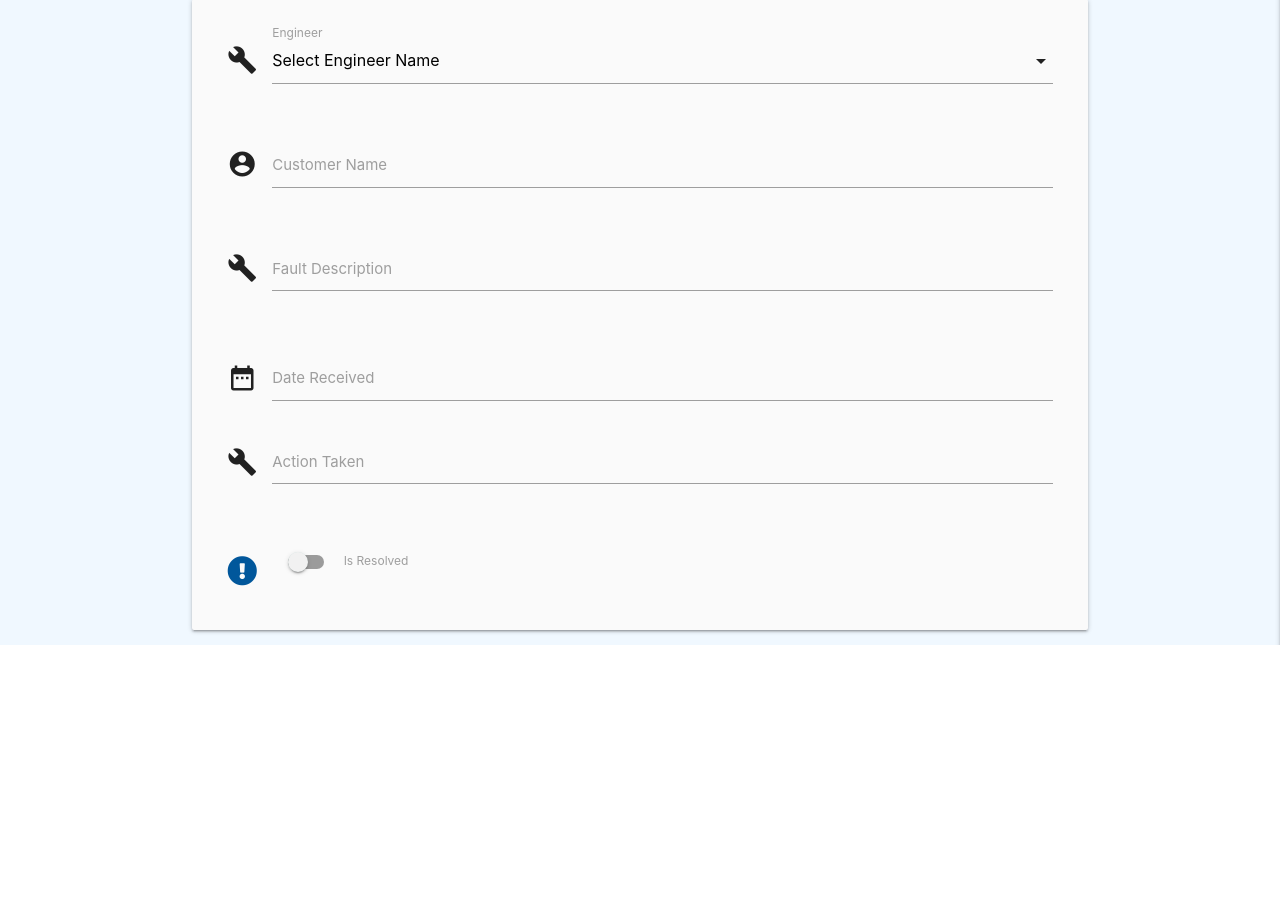
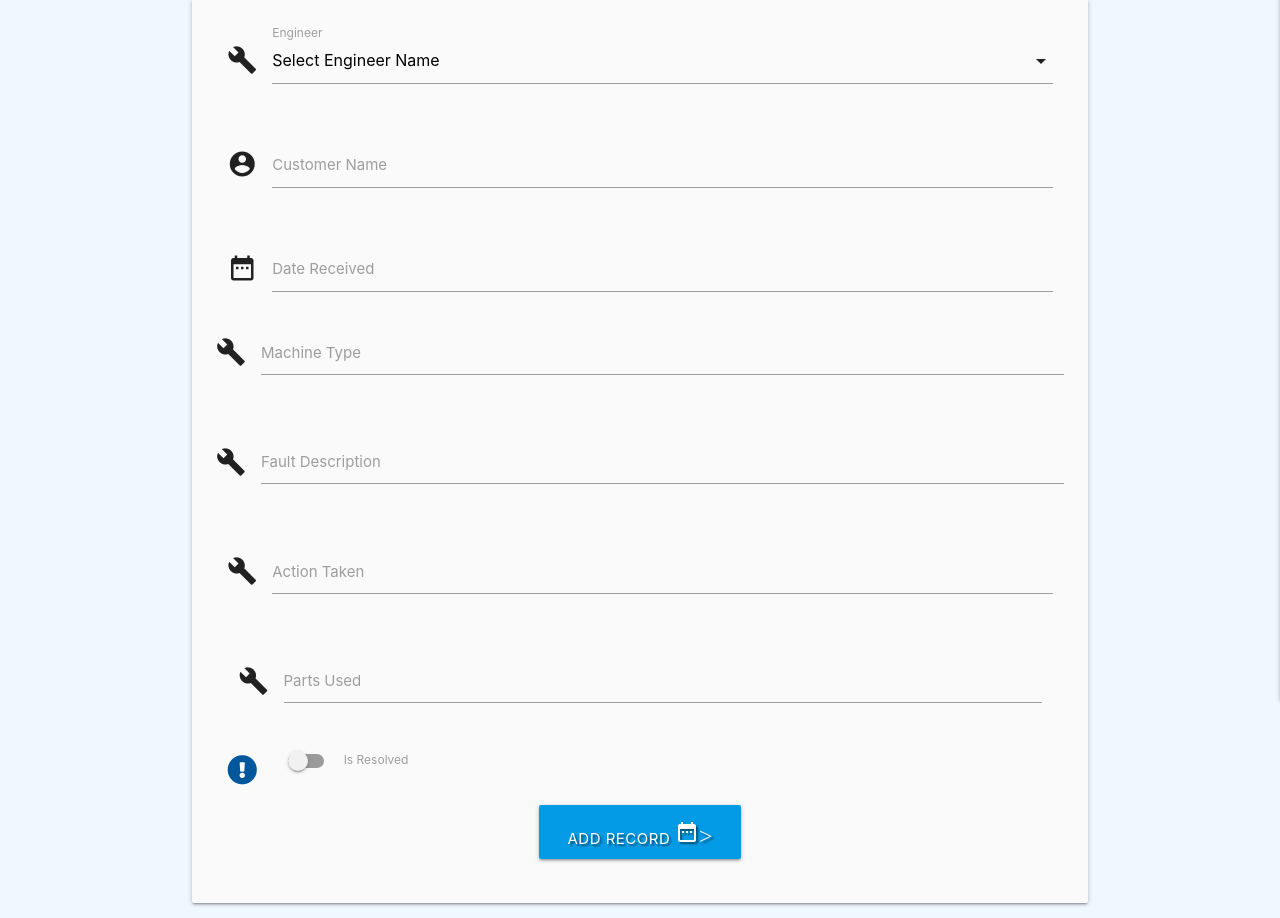
Before and after one commit to marks530/ms3_project, a Flask app: page /add_record in a window 1280 px wide. Shown: the part 160-1078 px from the top of the page. Before the commit the page ends 805 px from the top, so only its background shows below. Run offline with Flask 2, Linux system fonts and the light colour scheme; data that the repository does not hold is empty; some libraries are stand-ins or nearby versions.

Commit message:
Allow user to submit records to database

```diff
--- a/app.py
+++ b/app.py
@@ -95,8 +95,24 @@ def logout():
     session.pop("user")
     return redirect(url_for("login"))
 
-@app.route("/add_record")
+@app.route("/add_record", methods=["GET","POST"])
 def add_record():
+    if request.method == "POST":
+        is_resolved = "Yes" if request.form.get("is_resolved") else "No"
+        record = {
+            "engineer_name": request.form.get("username"),
+            "customer_name": request.form.get("customer_name"),
+            "date_received": request.form.get("date_received"),
+            "machine_type": request.form.get("machine_type"),
+            "fault_description": request.form.get("fault_description"),
+            "action_taken": request.form.get("action_taken"),
+            "parts_used": request.form.get("parts_used"),
+            "is_resolved": request.form.get("is_resolved")
+
+        }
+        mongo.db.serviceReports.insert_one(record)
+        flash("Record successfully added")
+        return redirect(url_for("get_serviceReports"))
     usernames = mongo.db.users.find().sort("username", 1)
     return render_template("add_record.html", usernames=usernames)
 
--- a/templates/add_record.html
+++ b/templates/add_record.html
@@ -5,7 +5,8 @@
 
 
 <div class="row card-panel grey lighten-5">
-    <form class="col s12" method="POST" action="">
+    <form class="col s12" method="POST" action="{{ url_for('add_record') }}">
+        <!-- user selection -->
         <div class="row">
             <div class="input-field col s12">
                 <i class="material-icons prefix">build</i>
@@ -18,7 +19,7 @@
                 <label for="username">Engineer</label>
               </div>
         </div>
-
+        <!-- customer name -->
         <div class="row">
             <div class="input-field col s12">
                 <i class="material-icons prefix">account_circle</i>
@@ -27,6 +28,24 @@
                 <label for="customer_name">Customer Name</label>
             </div>
         </div>
+        <!-- date received -->
+        <div class="row">
+            <div class="input-field col s12">
+                <i class="material-icons prefix">date_range</i>
+                <input id="date_received" name="date_received" type="text"
+                class="datepicker validate" required>
+                <label for="date_received">Date Received</label>
+            </div>
+            <!-- machine type-->
+            <div class="row">
+                <div class="input-field col s12">
+                    <i class="material-icons prefix">build</i>
+                    <textarea id="machine_type" name="machine_type" minlength="5"
+                        maxlength="200" class="materialize-textarea validate" required></textarea>
+                    <label for="machine_type">Machine Type</label>
+                </div>
+            </div>
+            <!-- fault description-->
         <div class="row">
             <div class="input-field col s12">
                 <i class="material-icons prefix">build</i>
@@ -35,13 +54,7 @@
                 <label for="fault_description">Fault Description</label>
             </div>
         </div>
-        <div class="row">
-            <div class="input-field col s12">
-                <i class="material-icons prefix">date_range</i>
-                <input id="date_received" name="date_received" type="text"
-                class="datepicker validate" required>
-                <label for="date_received">Date Received</label>
-            </div>
+            <!-- action taken -->
             <div class="input-field col s12">
                 <i class="material-icons prefix">build</i>
                 <textarea id="action_taken" name="action_taken" minlength="5"
@@ -49,6 +62,14 @@
                 <label for="action_taken">Action Taken</label>
             </div>
         </div>
+        <!-- parts used -->
+        <div class="input-field col s12">
+            <i class="material-icons prefix">build</i>
+            <textarea id="parts_used" name="parts_used" minlength="5"
+                maxlength="200" class="materialize-textarea validate" required></textarea>
+            <label for="parts_used">Parts Used</label>
+        </div>
+        <!-- is resolved lever -->
         <div class="row">
             <div class="input-field col s12">
                 <div class="switch">
@@ -61,6 +82,15 @@
                 </div>
             </div>
         </div>
+        <!-- submit button -->
+        <div class="row">
+            <div class="col s12 center-align">
+                <button type="submit" class="btn-large light-blue darken-1 text-shadow">
+                    Add Record <i class="material-icons prefix">date_range></i>
+                </button>
+
+            </div>
+        </div>
     </form>
 </div>
 
--- a/templates/serviceReports.html
+++ b/templates/serviceReports.html
@@ -1,5 +1,7 @@
 {% extends "base.html" %}
 {% block content %}
+
+<h3 class="light-blue-text text-darken-4 center-align">All Records</h3>
 
 <ul class="collapsible">
     <li>
```
